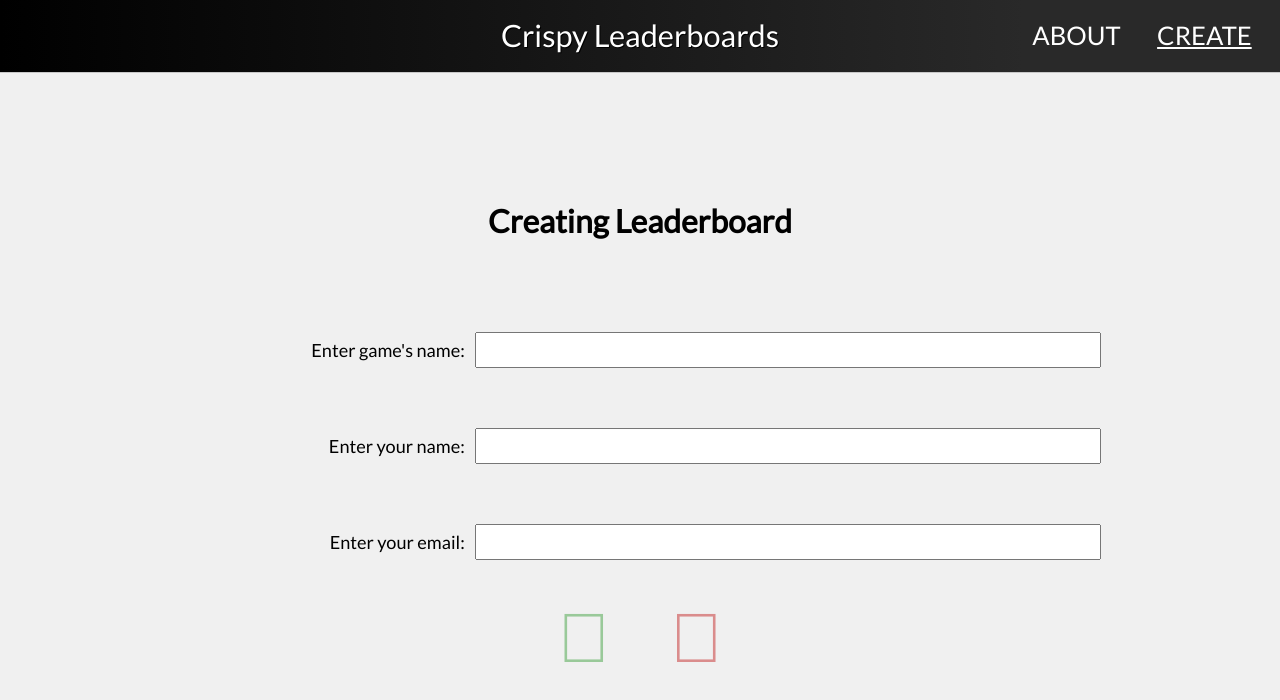
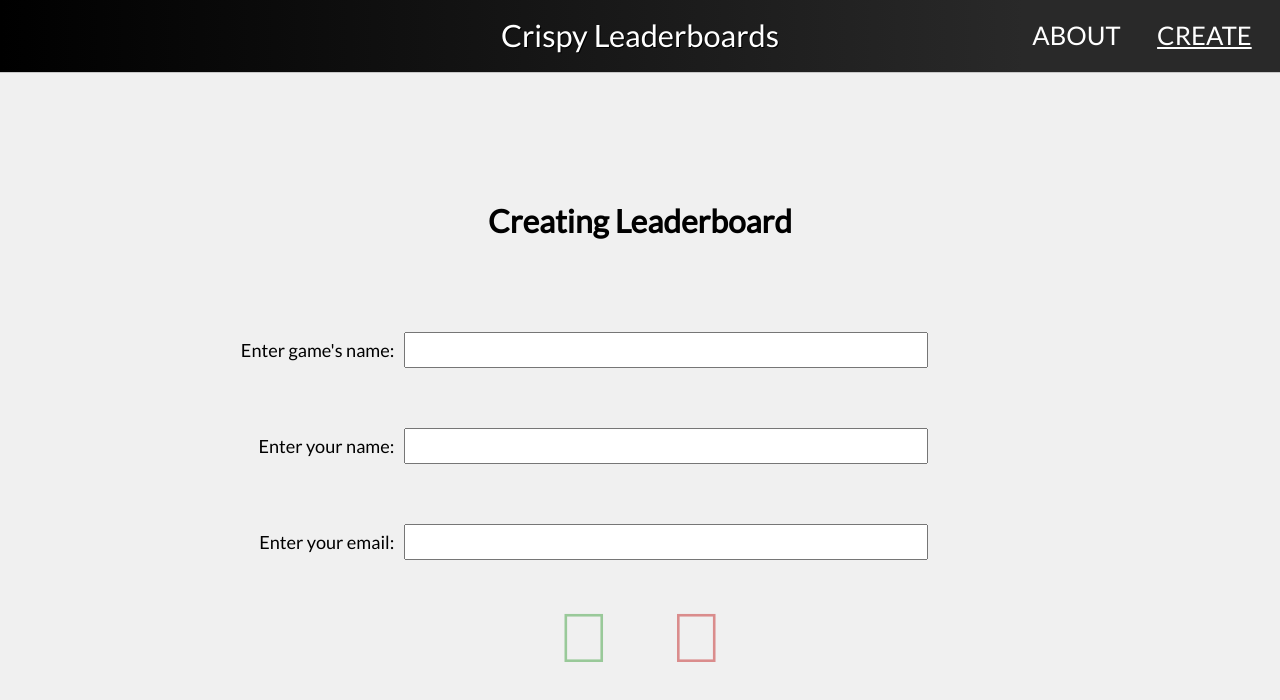
Before and after one commit to tommy-tran/crispy-meme, a React (Create React App) app in the folder client/: page /create in a window 1280 px wide. Shown: the top 700 px of the page. Built offline with nearby package versions, Linux system fonts and the light colour scheme; some icons are missing.

Commit message:
Input styling

```diff
--- a/client/src/components/CreateForm/CreateForm.scss
+++ b/client/src/components/CreateForm/CreateForm.scss
@@ -80,6 +80,3 @@
     margin: 0 30px !important;
   }
 }
-
-.Container {
-}
--- a/client/src/components/UI/Input/Input.css
+++ b/client/src/components/UI/Input/Input.css
@@ -3,7 +3,7 @@
   font-size: 1em;
   outline-color: lightblue;
   box-sizing: border-box;
-  width: 80%;
+  width: 70%;
   margin: 0 auto;
   text-align: center;
   padding-left: 5px;
@@ -11,11 +11,11 @@
   min-height: 36px; }
   @media (min-width: 600px) {
     .Input {
-      margin-right: 5%;
+      margin-right: 12.5%;
       text-align: left; } }
   @media (min-width: 700px) {
     .Input {
-      margin-right: 10%; } }
+      margin-right: 25%; } }
 
 .Label {
   box-sizing: border-box;
--- a/client/src/components/UI/Input/Input.scss
+++ b/client/src/components/UI/Input/Input.scss
@@ -3,7 +3,7 @@
   font-size: 1em;
   outline-color: lightblue;
   box-sizing: border-box;
-  width: 80%;
+  width: 70%;
   margin: 0 auto;
   text-align: center;
   padding-left: 5px;
@@ -11,12 +11,12 @@
   min-height: 36px;
 
   @media (min-width: 600px) {
-    margin-right: 5%;
+    margin-right: 12.5%;
     text-align: left;
   }
 
   @media (min-width: 700px) {
-    margin-right: 10%;
+    margin-right: 25%;
   }
 }
 
```
